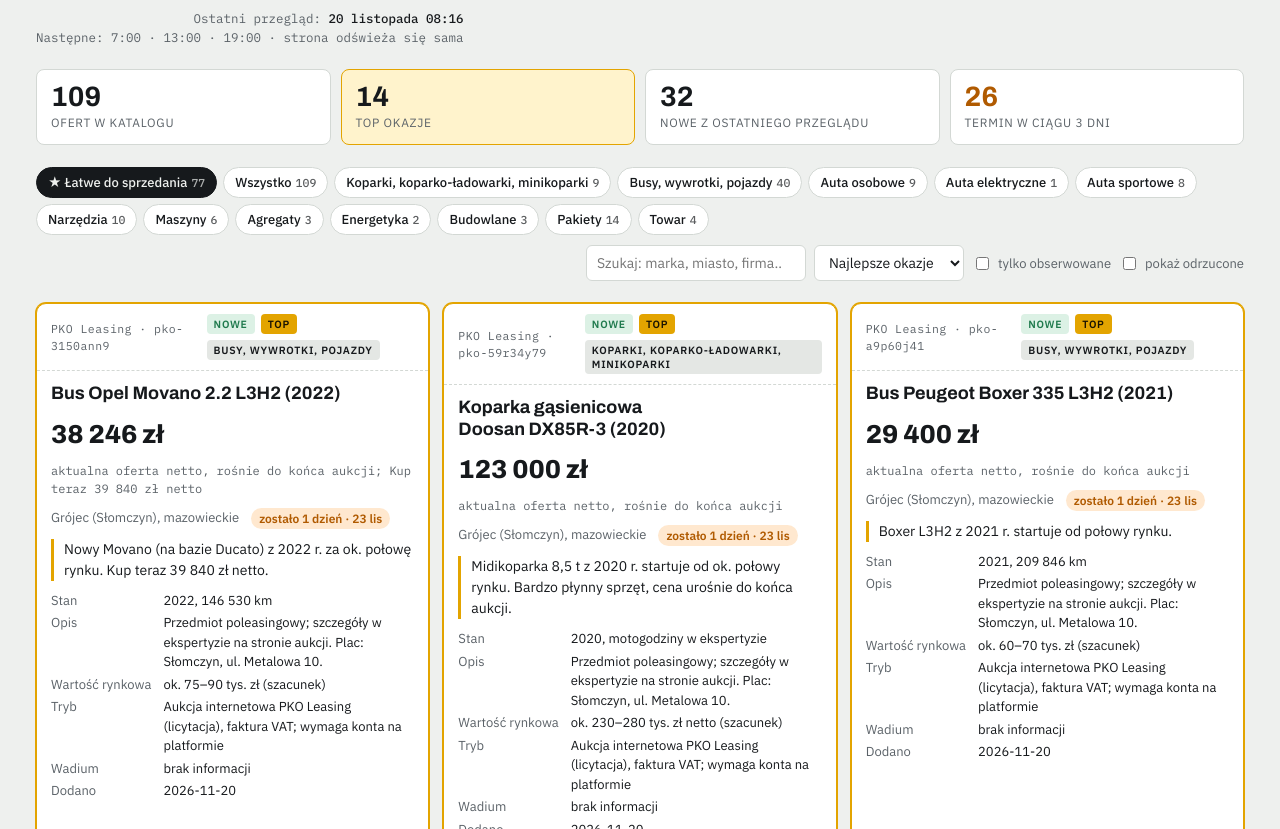
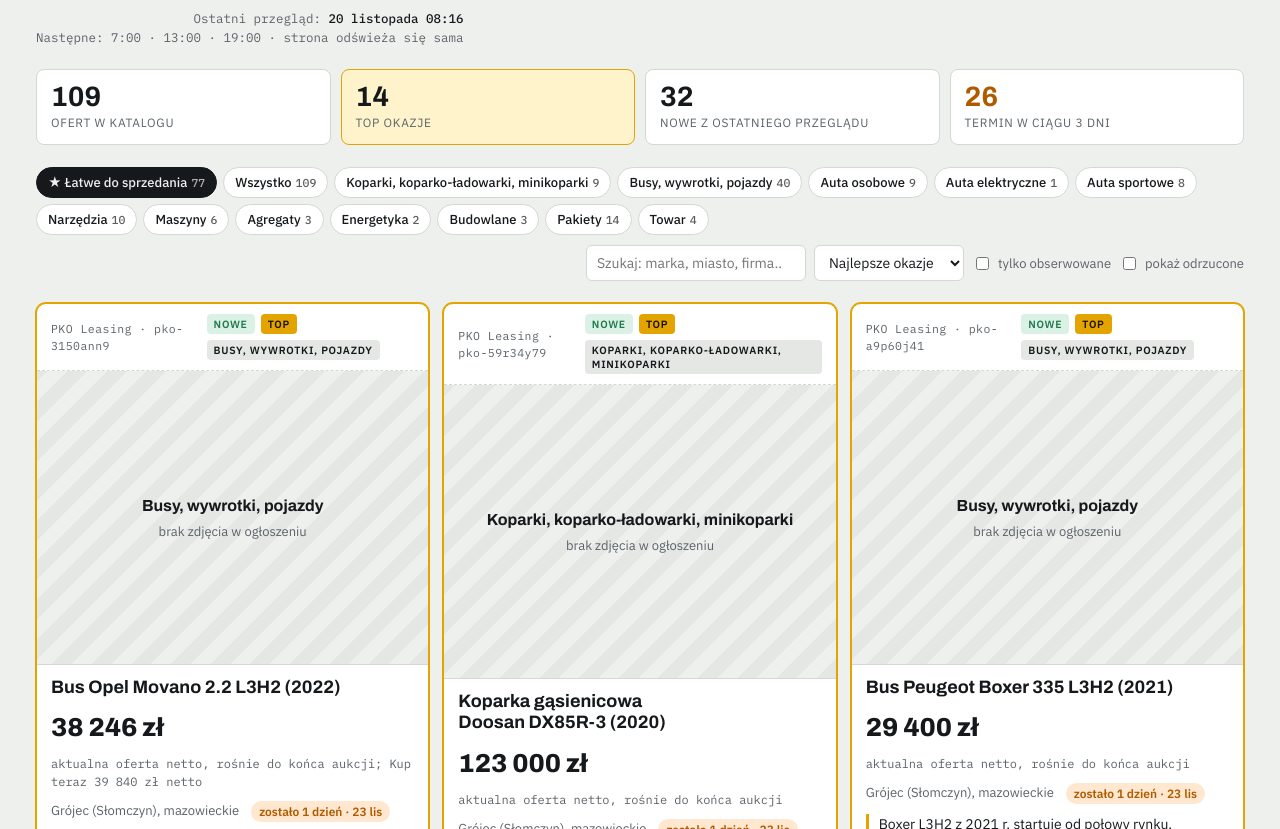
Before and after one commit to mokoloczko-code/aukcje, a plain HTML site: page index.html in a window 1280 px wide. Shown: the part 123-952 px from the top of the page. Drawn offline with Linux system fonts and the light colour scheme.

Commit message:
Add files via upload

```diff
--- a/index.html
+++ b/index.html
@@ -51,7 +51,12 @@ label.tog{display:flex;gap:6px;align-items:center;font-size:13px;color:var(--mut
 :focus-visible{outline:2px solid var(--accent);outline-offset:2px}
 .grid{display:grid;grid-template-columns:repeat(auto-fill,minmax(330px,1fr));gap:14px}
 @media (max-width:420px){.grid{grid-template-columns:1fr}}
-.card{background:var(--surface);border:1px solid var(--line);border-radius:10px;display:grid;grid-template-rows:auto 1fr auto;min-width:0;overflow:hidden}
+.card{background:var(--surface);border:1px solid var(--line);border-radius:10px;display:grid;grid-template-rows:auto auto 1fr auto auto;min-width:0;overflow:hidden}
+.photo{display:block;position:relative;aspect-ratio:4/3;background:var(--sunk);border-bottom:1px solid var(--line);overflow:hidden}
+.photo img{display:block;width:100%;height:100%;object-fit:cover}
+.photo.none{display:grid;place-items:center;align-content:center;gap:4px;color:var(--muted);font-size:13px;text-align:center;padding:12px;background:repeating-linear-gradient(-45deg,var(--sunk) 0 14px,var(--bg) 14px 28px)}
+.photo.none b{font-family:var(--f-display);font-size:16px;color:var(--fg)}
+.photo .src{position:absolute;right:8px;bottom:8px;background:rgba(0,0,0,.6);color:#fff;font-size:11.5px;padding:2px 7px;border-radius:4px}
 .card.top{border-color:var(--accent);box-shadow:0 0 0 1px var(--accent)}
 .card.rej{opacity:.5}
 .c-head{display:flex;justify-content:space-between;align-items:center;gap:8px;padding:10px 14px;border-bottom:1px dashed var(--line);font-family:var(--f-mono);font-size:11.5px;color:var(--muted)}
@@ -143,8 +148,8 @@ tr:last-child td{border-bottom:0}
 </div>
 
 <script>
-const CATS=[["fokus","★ Łatwe do sprzedania"],["all","Wszystko"],["koparki","Koparki, koparko-ładowarki, minikoparki"],["pojazdy","Busy, wywrotki, pojazdy"],["osobowe","Auta osobowe"],["elektryczne","Auta elektryczne"],["sportowe","Auta sportowe"],["narzedzia","Narzędzia"],["maszyny","Maszyny"],["agregaty","Agregaty"],["energetyka","Energetyka"],["budowlane","Budowlane"],["pakiety","Pakiety"],["towar","Towar"]];
-const FOCUS=new Set(["koparki","pojazdy","osobowe","elektryczne","sportowe","narzedzia"]);
+const CATS=[["fokus","★ Łatwe do sprzedania"],["all","Wszystko"],["koparki","Koparki, koparko-ładowarki, minikoparki"],["pojazdy","Busy, wywrotki, pojazdy"],["osobowe","Auta osobowe"],["elektryczne","Auta elektryczne"],["sportowe","Auta sportowe"],["narzedzia","Narzędzia"],["komputery","Komputery, serwery, części IT"],["maszyny","Maszyny"],["agregaty","Agregaty"],["energetyka","Energetyka"],["budowlane","Budowlane"],["pakiety","Pakiety"],["towar","Towar"]];
+const FOCUS=new Set(["koparki","pojazdy","osobowe","elektryczne","sportowe","narzedzia","komputery"]);
 const inCat=(o,c)=>c==="all"||(c==="fokus"?FOCUS.has(o.kategoria):o.kategoria===c);
 const state={canWrite:false,offers:[],firms:{},marks:{},meta:null,cat:"fokus",q:"",sort:"score",onlyWatch:false,showRej:false,loaded:false};
 const $=id=>document.getElementById(id);
@@ -180,6 +185,12 @@ function filtered(){
   return list.sort(s);
 }
 function row(k,v,mono){return v?`<dt>${k}</dt><dd${mono?' class="mono"':""}>${esc(v)}</dd>`:""}
+function noPhoto(cat){return `<div class="photo none"><b>${esc(cat)}</b><span>brak zdjęcia w ogłoszeniu</span></div>`}
+function photo(o,cat){
+  if(!o.zdjecie)return noPhoto(cat);
+  const img=`<img src="${esc(o.zdjecie)}" alt="${esc(o.tytul)}" loading="lazy" decoding="async" referrerpolicy="no-referrer" onerror="this.closest('.photo').outerHTML=noPhoto(this.dataset.cat)" data-cat="${esc(cat)}">`;
+  return o.link?`<a class="photo" href="${esc(o.link)}" target="_blank" rel="noopener" aria-label="Otwórz ogłoszenie: ${esc(o.tytul)}">${img}<span class="src">zdjęcie z ogłoszenia</span></a>`:`<div class="photo">${img}</div>`;
+}
 function card(o){
   const f=state.firms[o.firma_id]||{};const m=state.marks[o.id]?.status;
   const lastRun=state.meta?.ostatni_przeglad;
@@ -189,6 +200,7 @@ function card(o){
   const netTxt=typeof o.cena_brutto==="number"&&typeof o.cena_netto==="number"?`${zl(o.cena_netto)} netto`:(o.cena_opis||"");
   return `<article class="card${o.ocena==="top"?" top":""}${m==="odrzucone"?" rej":""}">
     <div class="c-head"><span class="lot">${esc(o.zrodlo||"")} · ${esc(o.id)}</span><span class="tags">${isNew?'<span class="tag new">nowe</span>':""}${o.ocena==="top"?'<span class="tag top">top</span>':""}<span class="tag">${esc(catName)}</span></span></div>
+    ${photo(o,catName)}
     <div class="c-body">
       <h3 class="c-title">${esc(o.tytul)}</h3>
       <div class="price"><span class="big">${esc(priceTxt)}</span><span class="net">${esc(netTxt)}</span></div>
```
